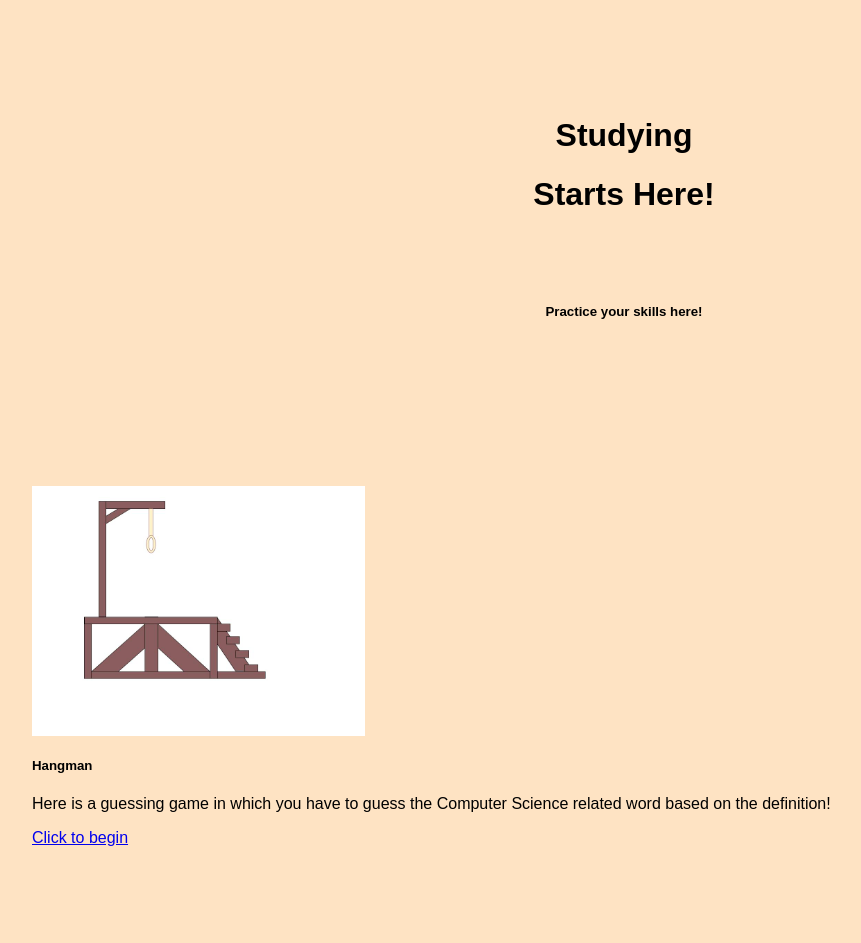
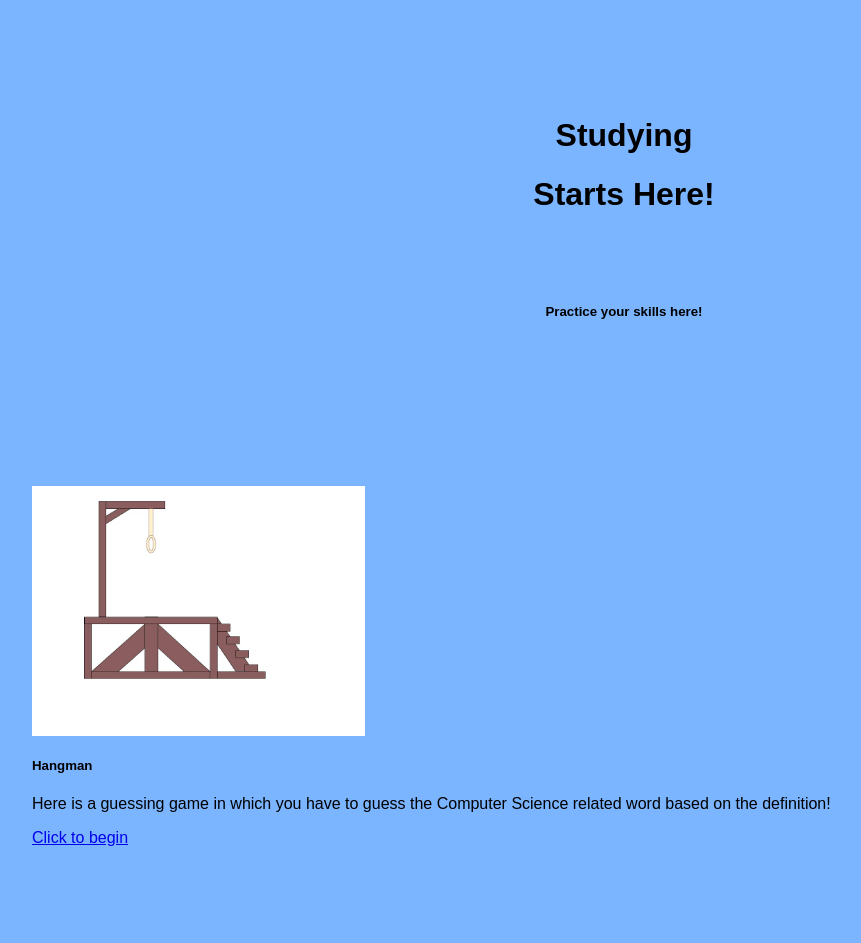
Before and after one commit to RyanHaki/lyntax_final, a Jekyll site: the page built from index.html, in a window 1280 px wide. Shown: the whole page, without its empty margins (16-877 px from the left). Built offline with Jekyll 4.4.1, drawn with Linux system fonts in a browser that asks for light colours; the list of posts is cut into pages by our own code.

Commit message:
card fix maybe

```diff
--- a/index.html
+++ b/index.html
@@ -9,7 +9,7 @@
         margin: 0;
         padding: 0;
         overflow-x: hidden;
-        background-color: #fee3c3;
+        background-color: #7bb4ff;
         scroll-behavior: smooth;
     }
 
@@ -36,7 +36,7 @@
         padding-bottom:3rem;
     }
 
-    .btn-primary{color:#000000;background-color:#fee3c3;border-color:#fee3c3}.btn-primary:hover{color:#fff;background-color:#fee3c3;border-color:#fee3c3}.btn-check:focus+.btn-primary,.btn-primary:focus{color:#fff;background-color:#fee3c3;border-color:#fee3c3;box-shadow:0 0 0 .25rem rgba(49,132,253,.5)}.btn-check:active+.btn-primary,.btn-check:checked+.btn-primary,.btn-primary.active,.btn-primary:active,.show>.btn-primary.dropdown-toggle{color:#fff;background-color:#0a58ca;border-color:#0a53be}.btn-check:active+.btn-primary:focus,.btn-check:checked+.btn-primary:focus,.btn-primary.active:focus,.btn-primary:active:focus,.show>.btn-primary.dropdown-toggle:focus{box-shadow:0 0 0 .25rem rgba(49,132,253,.5)}.btn-primary.disabled,.btn-primary:disabled{color:#fff;background-color:#fee3c3;border-color:#fee3c3}
+    .btn-primary{color:#000000;background-color:#4939ff;border-color:#4939ff}.btn-primary:hover{color:rgb(142, 67, 241);background-color:#4939ff;border-color:#4939ff}.btn-check:focus+.btn-primary,.btn-primary:focus{color:#fff;background-color:#4939ff;border-color:#4939ff;box-shadow:0 0 0 .25rem rgba(49,132,253,.5)}.btn-check:active+.btn-primary,.btn-check:checked+.btn-primary,.btn-primary.active,.btn-primary:active,.show>.btn-primary.dropdown-toggle{color:#fff;background-color:#4939ff;border-color:#4939ff}.btn-check:active+.btn-primary:focus,.btn-check:checked+.btn-primary:focus,.btn-primary.active:focus,.btn-primary:active:focus,.show>.btn-primary.dropdown-toggle:focus{box-shadow:0 0 0 .25rem rgba(49,132,253,.5)}.btn-primary.disabled,.btn-primary:disabled{color:#fff;background-color:#4939ff;border-color:#4939ff}
 
     .card-text:last-child{
         margin-bottom:0;
@@ -58,7 +58,7 @@
                 <p class="card-text">
                     Here is a guessing game in which you have to guess the Computer Science related word based on the definition!
                 </p>
-                <a href={{ url_for('projects.portfolio') }} class="btn btn-primary">Click to begin</a>
+                <a href={{ url_for('projects.FinalProject') }} class="btn btn-primary">Click to begin</a>
                 </div>
             </div>
         </div>
```
